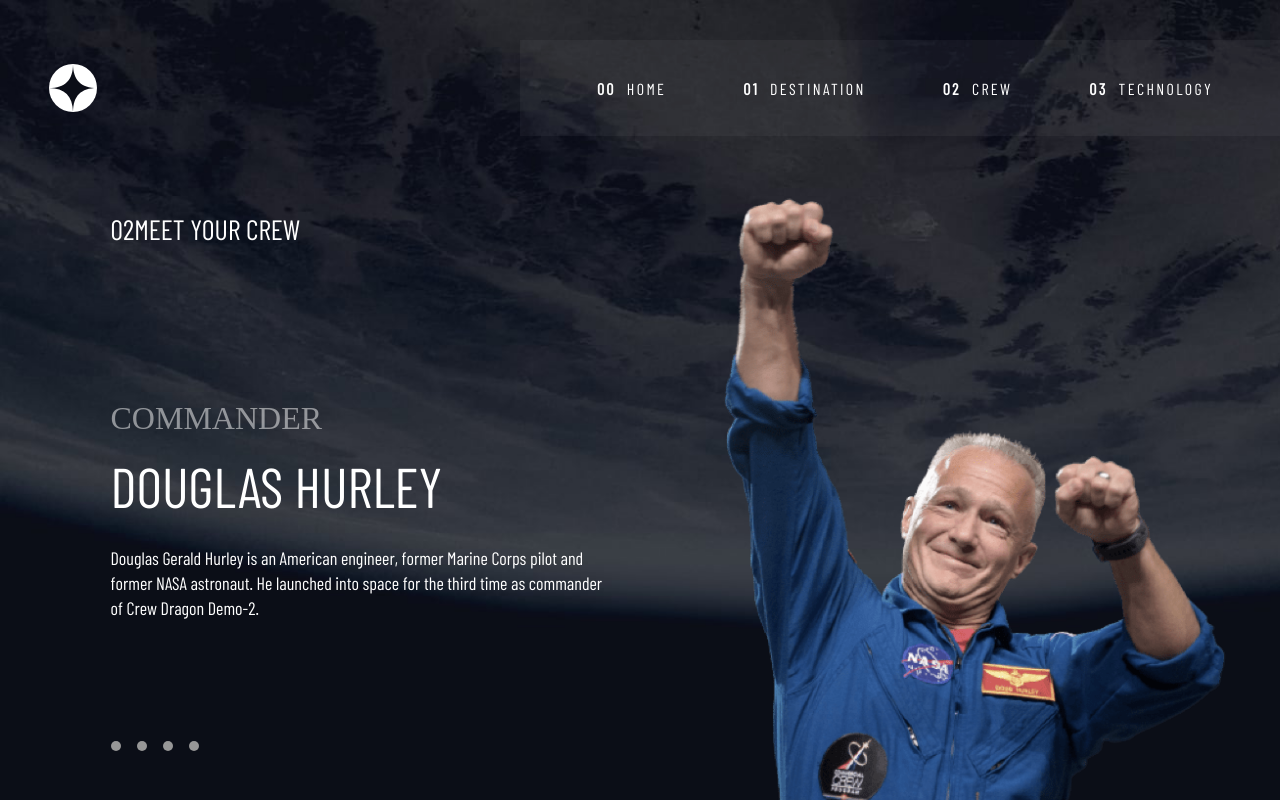
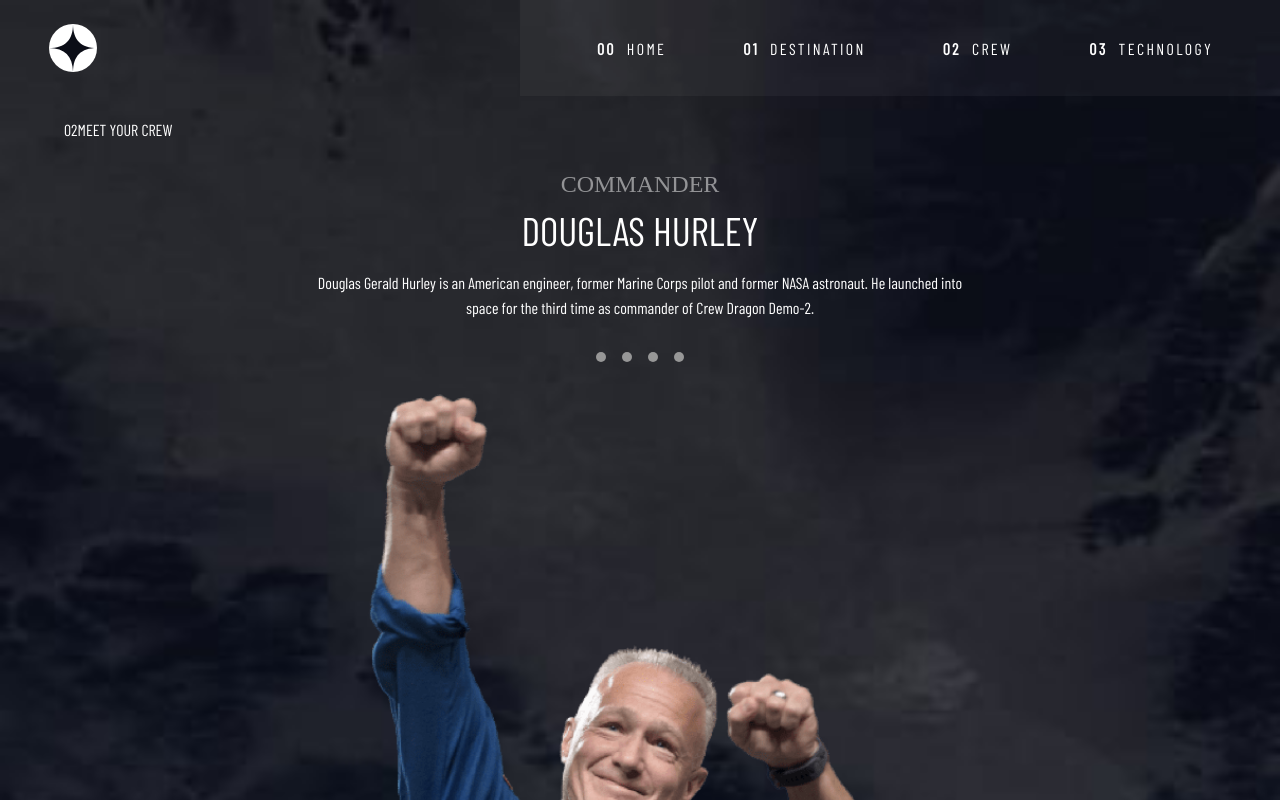
Before and after one commit to Chenxi96/Space-Tourism-website, a React (Vite) app: page /crew/0 in a window 1280 px wide. Shown: the top 800 px of the page. Built offline with nearby package versions, Linux system fonts and the light colour scheme; a web font is replaced by a local one.

Commit message:
Revert "added desktop view to the site"
This reverts commit 8921c75929dd09de492047c42bc0e15c286a6a14.

```diff
--- a/src/components/crewMates/CrewMates.jsx
+++ b/src/components/crewMates/CrewMates.jsx
@@ -31,7 +31,7 @@ export default function CrewMates() {
                         <h3 className={styles.heading3}>{crewMate.name}</h3>
                         <p className={styles.bio}>{crewMate.bio}</p>
                     </div>
-                    <nav className={styles.nav}>
+                    <nav>
                         <ul className={styles.navContainer}>
                             <li>
                                 <Link to={location.pathname === '/Crew' ? '0' : '../0'} className={location.pathname === '/Crew/0' || location.pathname === '/Crew' ? styles.isActive : styles.isPending}><span className={styles.circle}></span></Link>
--- a/src/components/crewMates/CrewMates.module.scss
+++ b/src/components/crewMates/CrewMates.module.scss
@@ -38,7 +38,6 @@
 .crewImage {
     width: 54.165%;
     max-width: 568.07px;
-    max-height: 712px;
 }
 
 .role {
@@ -113,65 +112,3 @@
     }
 
 }
-
-@media screen and (min-width: 992px) {
-    .subContainer {
-        display: grid;
-        margin-top: 62px;
-        grid-template-columns: repeat(2, 1fr);
-    }
-
-    .imgContainer {
-        border-bottom: none;
-    }
-
-    .crewImage {
-        width: 100%;
-        object-fit: contain;
-    }
-
-    .mainContainer {
-        position: relative;
-        overflow: hidden;
-        padding-left: 93px;
-    }
-
-    .title {
-        position: absolute;
-        font-size: 28px;
-        margin-block: 76px 154px;
-    }
-
-    .role {
-        font-size: 32px;
-    }
-
-
-    .bioContainer {
-        width: 100%;
-    }
-
-    .heading3 {
-        font-size: 56px;
-        margin-block: 15px 27px;
-    }
-
-    .bioWrapper {
-        text-align: left;
-        margin-top: 202px;
-        margin-inline: 0;
-    }
-
-    .bio {
-        font-size: 18px;
-    }
-
-    .nav {
-        display: flex;
-    }
-
-    .navContainer {
-        align-self: flex-start;
-        margin: 120px 0;
-    }
-}
--- a/src/components/header/Header.module.scss
+++ b/src/components/header/Header.module.scss
@@ -112,7 +112,6 @@
 
 @media screen and (min-width: 992px) {
     .container{
-        margin-top: 40px;
         margin-inline: 3.8195% 0;
     }
 
--- a/src/index.scss
+++ b/src/index.scss
@@ -90,16 +90,9 @@ a {
 @media screen and (min-width: 992px) {
   .baseContainer {
     background-image: url('./assets/home/background-home-desktop.jpg');
-    overflow: hidden;
   }
 
   .destinationContainer {
     background-image: url('./assets/destination/background-destination-desktop.jpg');
-    overflow: hidden;
-  }
-
-  .crewContainer {
-    background-image: url('./assets/crew/background-crew-desktop.jpg');
-    overflow: hidden;
   }
 }
```
